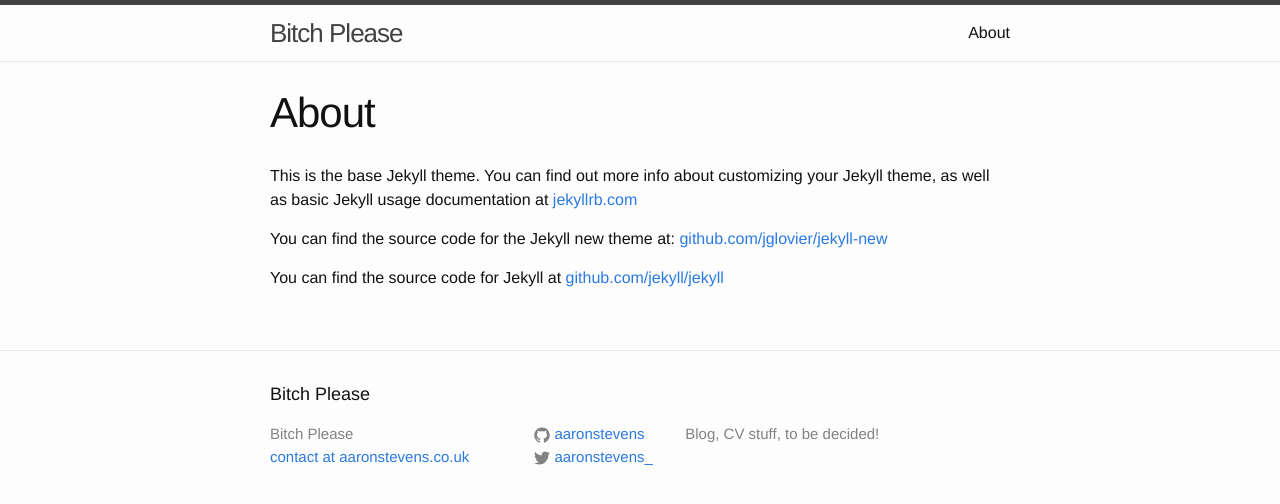
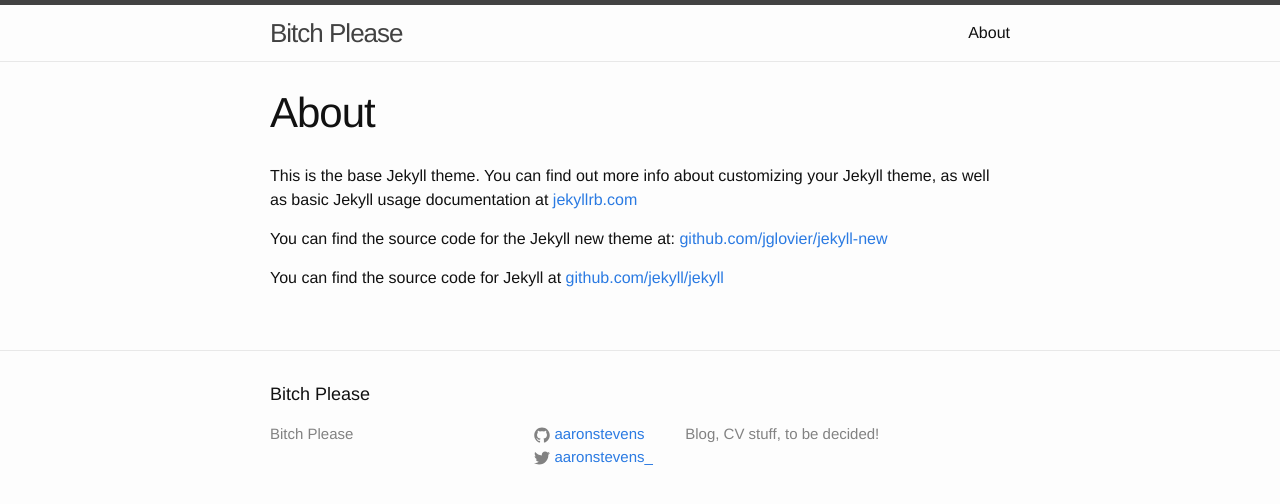
Before and after one commit to aaronstevens/aaronstevens.github.io, a Jekyll site: the page built from about.md, in a window 1280 px wide. Shown: the top 504 px of the page. Built offline with Jekyll 4.4.1, drawn with Linux system fonts in a browser that asks for light colours.

Commit message:
Update _config.yml

```diff
--- a/_config.yml
+++ b/_config.yml
@@ -1,6 +1,6 @@
 # Site settings
 title: Bitch Please
-email: contact at aaronstevens.co.uk
+email:
 description: > # this means to ignore newlines until "baseurl:"
   Blog, CV stuff, to be decided!
 baseurl: "" # the subpath of your site, e.g. /blog/
```
